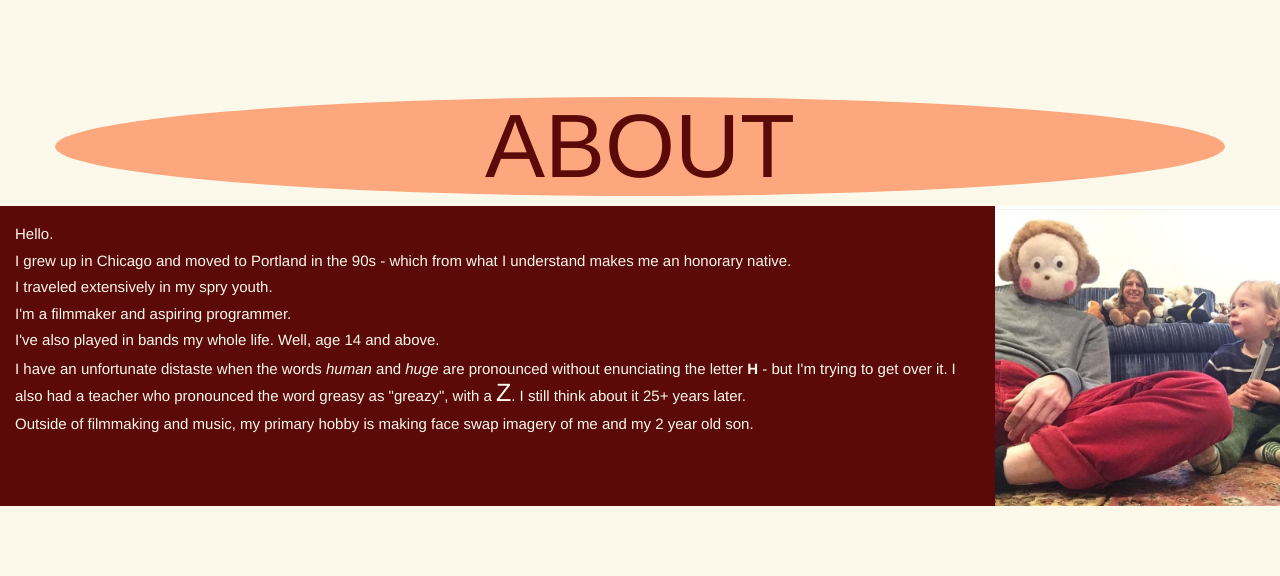
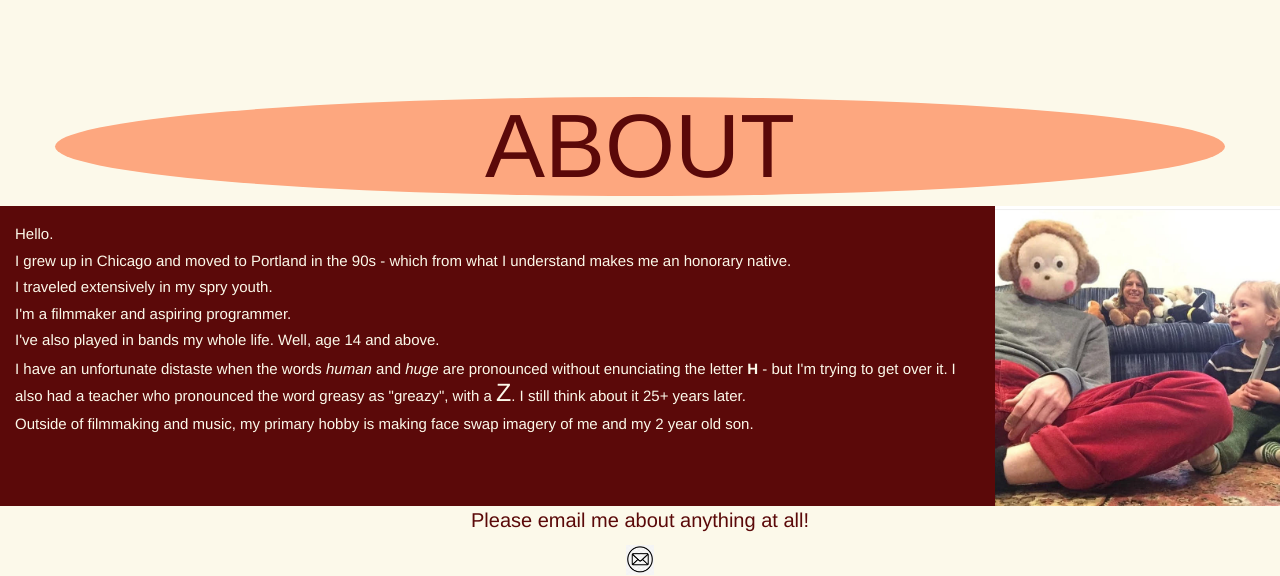
Before and after one commit to Jaywinebrenner/portfolio-week-1, a plain HTML site: page index.html in a window 1280 px wide. Shown: the part 1586-2162 px from the top of the page. Before the commit the page ends 2092 px from the top, so only its background shows below. Drawn offline with Linux system fonts and the light colour scheme.

Commit message:
comlete footer, add email anchor

```diff
--- a/css/styles.css
+++ b/css/styles.css
@@ -24,28 +24,18 @@ h1 {
   font-size: 9rem;
 }
 
-a {
-  color: #5b0909;
-}
+
 
 a:visited {
 color: #5b0909;
 }
 
-/* mouse over link */
 a:hover {
 color: #fda77f;
 }
 
-/* selected link */
 a:active {
 color: #ed5107;
-}
-
-
-
-#header-left-div {
-
 }
 
 
@@ -97,9 +87,6 @@ margin: 90px 3px;
   height: 300px;
   width: 100%;
 }
-.about {
-
-}
 
 h3, h4 {
   color: #fcf9ea;
@@ -108,6 +95,7 @@ h3, h4 {
 
 }
 
+/* the greasy classes were my way of dealing with the enlarged Z that showed my understand of spans, as the Z messed with the top/bottom margins. */
 .above-greasy {
   margin-bottom: 0;
   display: inline;
@@ -129,3 +117,37 @@ h3, h4 {
 span {
   font-size: 2.5rem;
 }
+
+.footer {
+  height: 70px;
+  width: 100%;
+  align-items: center;
+}
+
+#footer-text {
+  font-size: 2rem;
+  color: #5b0909;
+  text-align: center;
+
+}
+
+.email-icon {
+  height: 30px;
+  width: auto;
+  display: block;
+ margin-left: auto;
+ margin-right: auto
+}
+/* @media only screen and (max-width: 1000px) {
+    h1 {
+      font-size: 7rem;
+    }
+  }
+}
+
+@media only screen and (max-width: 880px) {
+    h1 {
+      font-size: 3rem;
+    }
+  }
+} */
--- a/index.html
+++ b/index.html
@@ -19,14 +19,16 @@
       </div>
       <div class="col-md-4">
         <img id="jayimg" src="img/jay1.png" alt="Picture of Jay">
-
       </div>
-
     </div>
-
   </div>
 
-
+  <!-- <div class="container" id="header-container">
+    <img id="jayimg" src="img/jay1.png" alt="Picture of Jay">
+    <h1>Jay Winebrenner</h1>
+    <h2>... and his first Epicodus Code Review</h2>
+    <p id="header-text">I make videos. And I aspire to code. Check out some vidoes and coding projects below.</p>
+  </div> -->
 
 
 
@@ -101,6 +103,12 @@
       <h4>Outside of filmmaking and music, my primary hobby is making face swap imagery of me and my 2 year old son.</h4>
     </div>
 
+    <div class="footer">
+      <p id="footer-text">Please email me about anything at all!</p>
+      <a href="mailto:jaywinebrenner.com"><img class="email-icon" src="img/email-icon.png" alt="Email Icon"></a>
+
+    </div>
+
 
 </body>
 
```
Also changed, not shown: img/email-icon.png (added).
